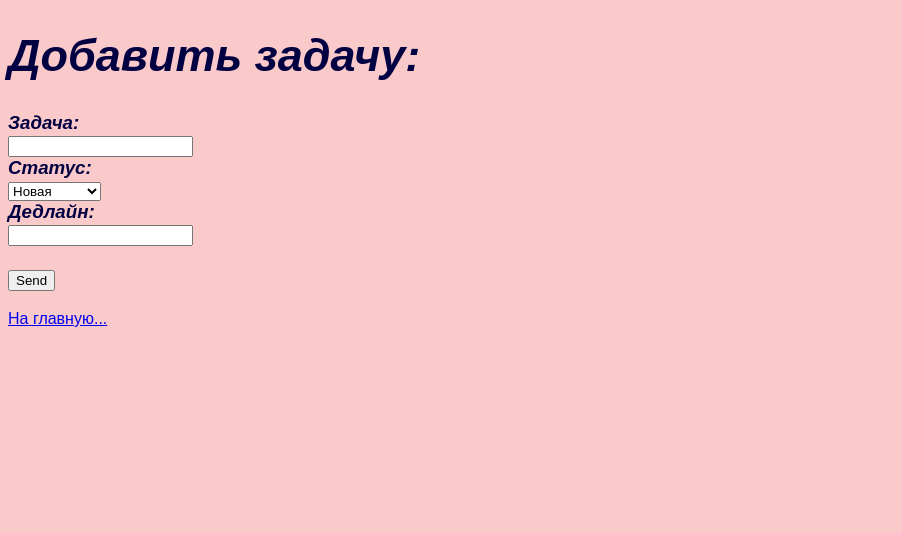
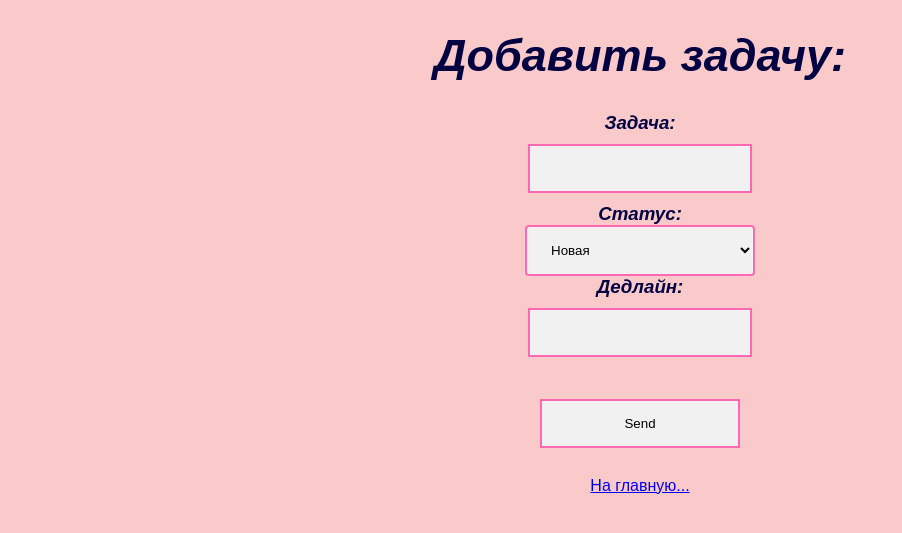
Before and after one commit to aaimry/todolist2.0, a Django app: page /add/ in a window 1280 px wide. Shown: the top 533 px of the page, without its empty margins (0-902 px from the left). Run offline with Django 4.2, Linux system fonts and the light colour scheme.

Commit message:
Изменила файл style.css

```diff
--- a/source/todolist/static/style.css
+++ b/source/todolist/static/style.css
@@ -1,4 +1,5 @@
 body {
+    text-align: center;
     font-family: Arial, sans-serif;
     background: #facaca;
 }
@@ -18,3 +19,17 @@ h4{
     color: darkslategray;
     font-size: 18px;
 }
+input{
+    width: 200px;
+    border: 2px solid hotpink;
+    margin:  10px 0;
+    padding: 15px 10px;
+    background-color: #f1f1f1;
+}
+select {
+  width: 230px;
+  padding: 15px 20px;
+  border: 2px solid hotpink;
+  border-radius: 4px;
+  background-color: #f1f1f1;
+}
```
